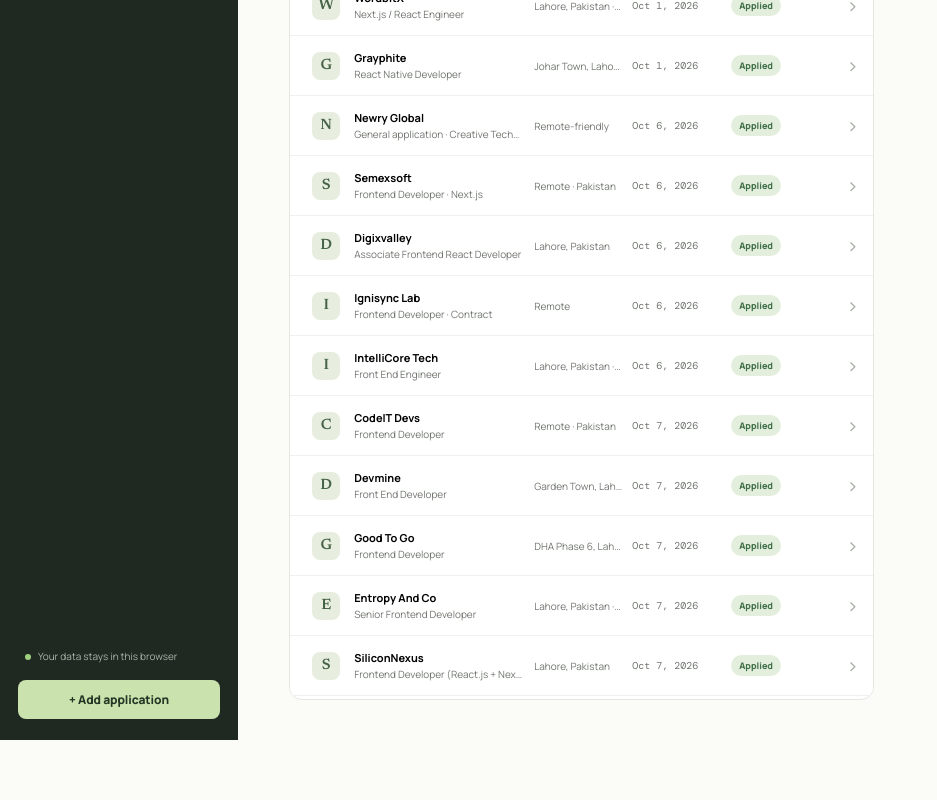
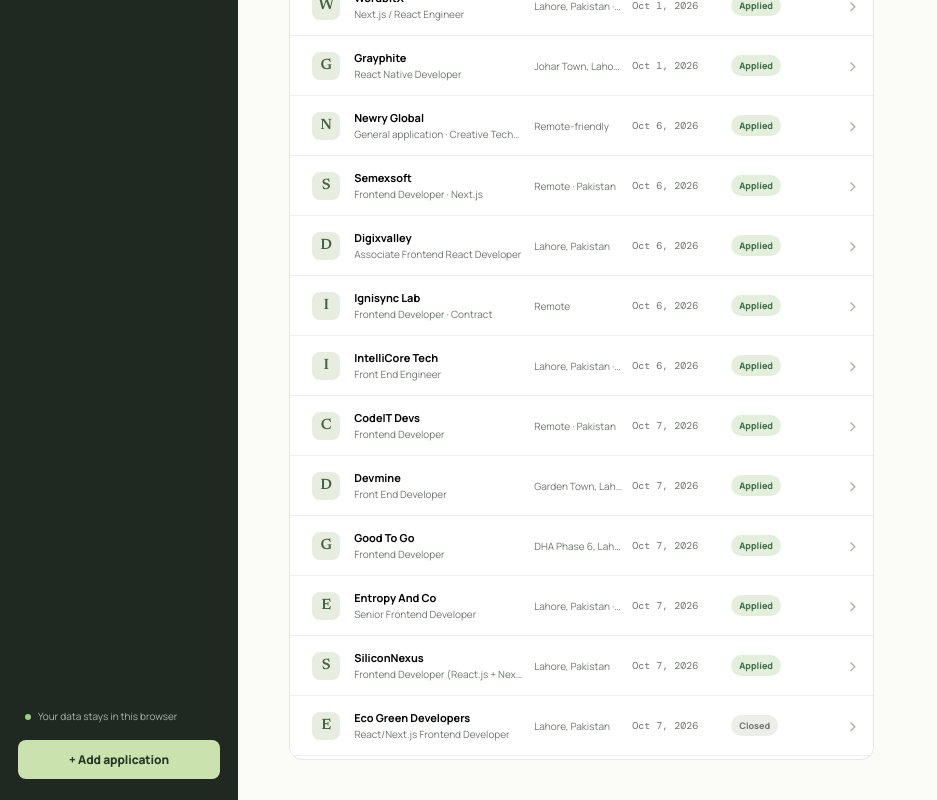
Before and after one commit to HuzaifaBinShahid/JobApplication-Tracker, a Next.js app: page / in a window 1280 px wide. Shown: the part 1230-2030 px from the top of the page, without its empty margins (0-937 px from the left). Before the commit the page ends 1970 px from the top, so only its background shows below. Built offline with nearby package versions, Linux system fonts and the light colour scheme.

Commit message:
feat: record Eco Green form failure

```diff
--- a/app/page.tsx
+++ b/app/page.tsx
@@ -406,6 +406,19 @@ const seededApplications: Application[] = [
     link: "https://pk.linkedin.com/jobs/view/frontend-react-js-%2B-next-js-developer-at-siliconnexus-4455863391",
     notes: "Tailored application emailed with the CV attached and embedded GitHub and LinkedIn profile links. It matched React, Next.js, TypeScript, Tailwind CSS, Redux Toolkit, Context API, TanStack Query, and API integration experience to the role.",
     activity: [{ date: "Oct 7", text: "Application email sent" }]
+  },
+  {
+    id: "eco-green-developers",
+    company: "Eco Green Developers",
+    role: "React/Next.js Frontend Developer",
+    location: "Lahore, Pakistan",
+    source: "Company careers form",
+    stage: "Closed",
+    appliedOn: "2026-10-07",
+    nextAction: "Revisit only if the employer repairs the application form",
+    link: "https://eco-greendevelopers.com/careers/application-form",
+    notes: "The application was completed with the CV, GitHub profile and tailored note, but the form returned “Origin is not allowed.” No application was submitted.",
+    activity: [{ date: "Oct 7", text: "Application blocked by company form error" }]
   }
 ];
 
```
